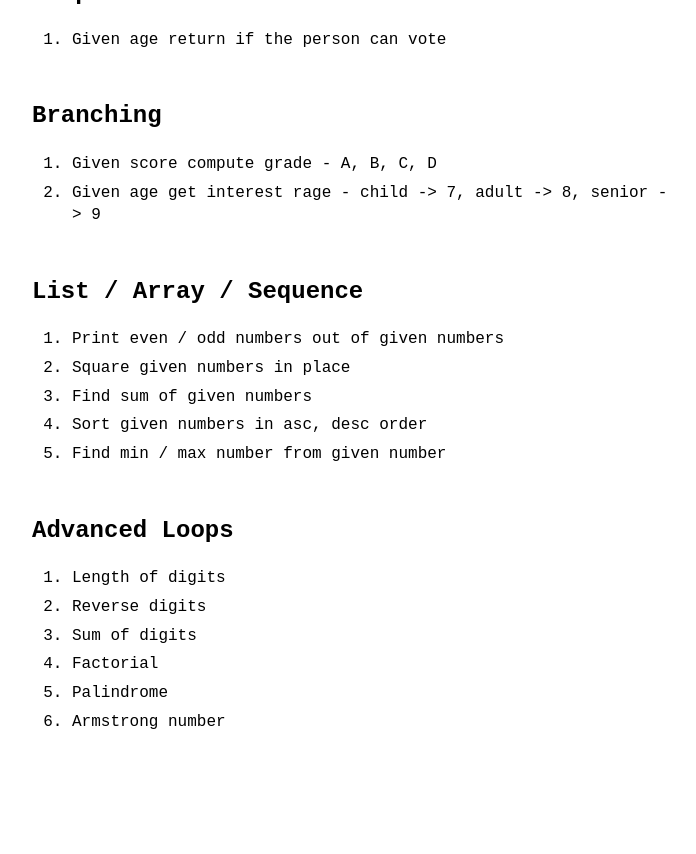
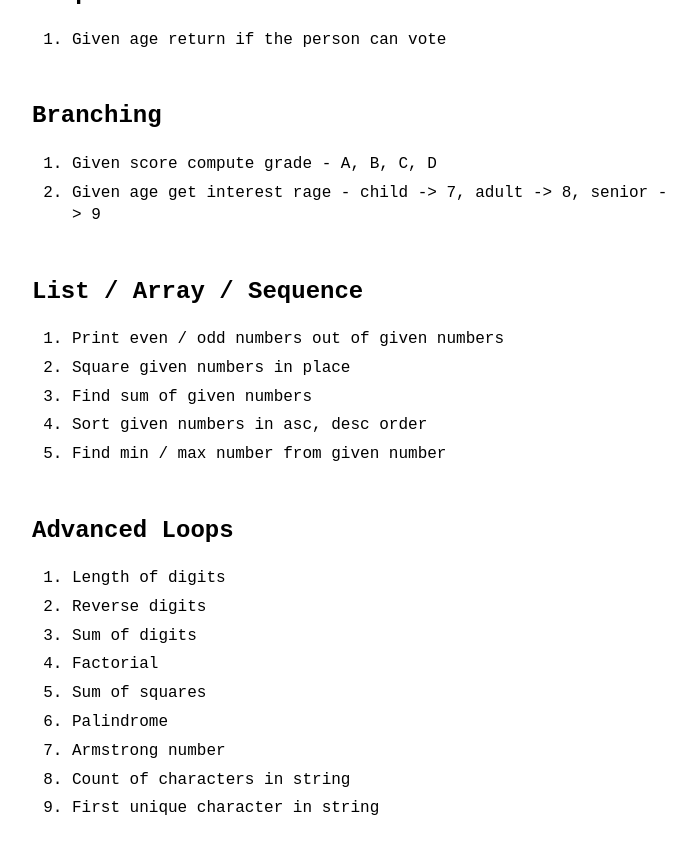
Before and after one commit to VallarasuS/Vallarasu.in, a Jekyll site: the page built from docs/_posts/2025-11-21-programming-excercises.md, in a window 1280 px wide and 900 px high, scrolled down 1178 px. Shown: the top 854 px of the window, without its empty margins (288-984 px from the left). Built offline with Jekyll 4.4.1, drawn with Linux system fonts in a browser that asks for light colours; before the commit the page ends 1991 px from its top, so only the background shows below that.

Commit message:
Update 2025-11-21-programming-excercises.md

```diff
--- a/docs/_posts/2025-11-21-programming-excercises.md
+++ b/docs/_posts/2025-11-21-programming-excercises.md
@@ -57,5 +57,8 @@ category: Python
 1. Reverse digits
 1. Sum of digits
 1. Factorial
+1. Sum of squares
 1. Palindrome
 1. Armstrong number
+1. Count of characters in string
+1. First unique character in string
```
